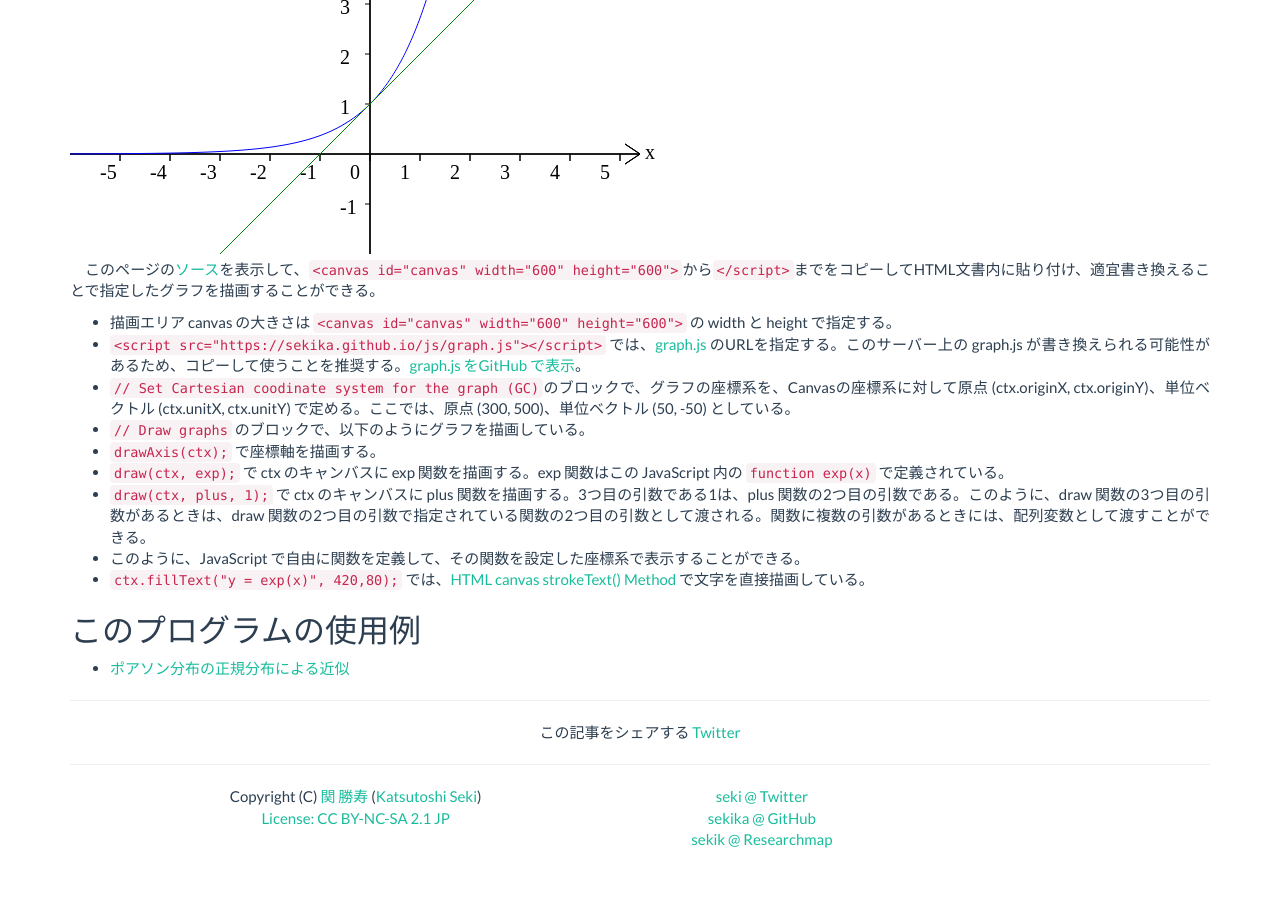
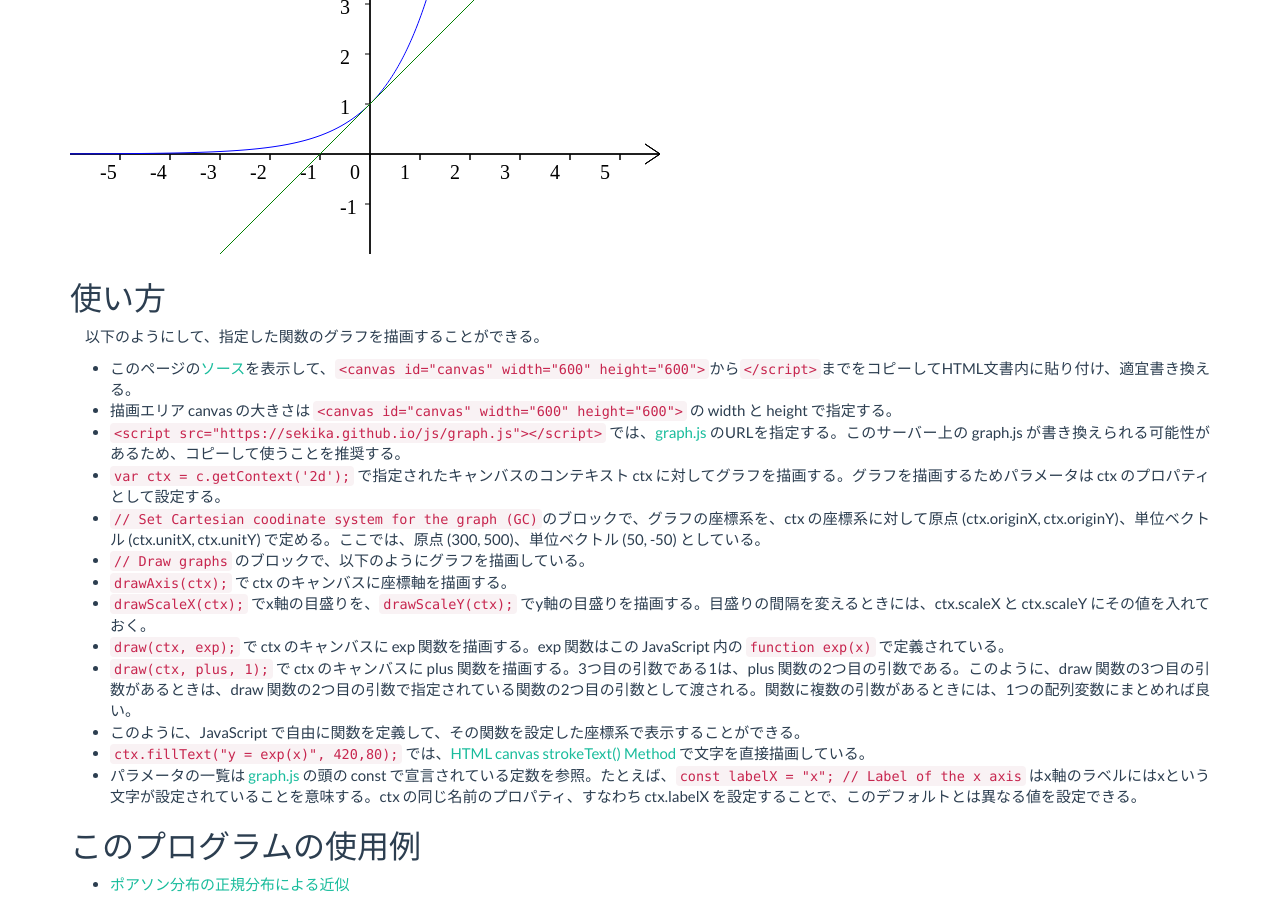
Before and after one commit to sekika/sekika.github.io, a Jekyll site: the page built from _posts/2020-01-03-DrawCartesianGraph.md, in a window 1280 px wide and 900 px high, scrolled down 661 px. Built offline with Jekyll 4.4.1, drawn with Linux system fonts in a browser that asks for light colours; nearby versions of some CDN libraries; comment, search, counter and statistics services are not loaded; before the commit the page ends 1512 px from its top, so only the background shows below that.

Commit message:
パラメータと説明の整理

```diff
--- a/_posts/2020-01-03-DrawCartesianGraph.md
+++ b/_posts/2020-01-03-DrawCartesianGraph.md
@@ -60,17 +60,23 @@ function exp(x) {
 </script>
 <!-- -------------------------------------------------------------------------------------------- -->
 
-このページの[ソース](https://raw.githubusercontent.com/sekika/sekika.github.io/master/_posts/2020-01-03-DrawCartesianGraph.md)を表示して、`<canvas id="canvas" width="600" height="600">`から`</script>`までをコピーしてHTML文書内に貼り付け、適宜書き換えることで指定したグラフを描画することができる。
+## 使い方
 
+以下のようにして、指定した関数のグラフを描画することができる。
+
+- このページの[ソース](https://raw.githubusercontent.com/sekika/sekika.github.io/master/_posts/2020-01-03-DrawCartesianGraph.md)を表示して、`<canvas id="canvas" width="600" height="600">`から`</script>`までをコピーしてHTML文書内に貼り付け、適宜書き換える。
 - 描画エリア canvas の大きさは `<canvas id="canvas" width="600" height="600">` の width と height で指定する。
-- `<script src="https://sekika.github.io/js/graph.js"></script>` では、[graph.js](https://sekika.github.io/js/graph.js) のURLを指定する。このサーバー上の graph.js が書き換えられる可能性があるため、コピーして使うことを推奨する。[graph.js をGitHub で表示](https://github.com/sekika/sekika.github.io/blob/master/js/graph.js)。
-- `// Set Cartesian coodinate system for the graph (GC)`のブロックで、グラフの座標系を、Canvasの座標系に対して原点 (ctx.originX, ctx.originY)、単位ベクトル (ctx.unitX, ctx.unitY) で定める。ここでは、原点 (300, 500)、単位ベクトル (50, -50) としている。
+- `<script src="https://sekika.github.io/js/graph.js"></script>` では、[graph.js](https://sekika.github.io/js/graph.js) のURLを指定する。このサーバー上の graph.js が書き換えられる可能性があるため、コピーして使うことを推奨する。
+- `var ctx = c.getContext('2d');` で指定されたキャンバスのコンテキスト ctx に対してグラフを描画する。グラフを描画するためパラメータは ctx のプロパティとして設定する。
+- `// Set Cartesian coodinate system for the graph (GC)`のブロックで、グラフの座標系を、ctx の座標系に対して原点 (ctx.originX, ctx.originY)、単位ベクトル (ctx.unitX, ctx.unitY) で定める。ここでは、原点 (300, 500)、単位ベクトル (50, -50) としている。
 - `// Draw graphs` のブロックで、以下のようにグラフを描画している。
-- `drawAxis(ctx);` で座標軸を描画する。
+- `drawAxis(ctx);` で ctx のキャンバスに座標軸を描画する。
+- `drawScaleX(ctx);` でx軸の目盛りを、`drawScaleY(ctx);` でy軸の目盛りを描画する。目盛りの間隔を変えるときには、ctx.scaleX と ctx.scaleY にその値を入れておく。
 - `draw(ctx, exp);` で ctx のキャンバスに exp 関数を描画する。exp 関数はこの JavaScript 内の `function exp(x)` で定義されている。
-- `draw(ctx, plus, 1);` で ctx のキャンバスに plus 関数を描画する。3つ目の引数である1は、plus 関数の2つ目の引数である。このように、draw 関数の3つ目の引数があるときは、draw 関数の2つ目の引数で指定されている関数の2つ目の引数として渡される。関数に複数の引数があるときには、配列変数として渡すことができる。
+- `draw(ctx, plus, 1);` で ctx のキャンバスに plus 関数を描画する。3つ目の引数である1は、plus 関数の2つ目の引数である。このように、draw 関数の3つ目の引数があるときは、draw 関数の2つ目の引数で指定されている関数の2つ目の引数として渡される。関数に複数の引数があるときには、1つの配列変数にまとめれば良い。
 - このように、JavaScript で自由に関数を定義して、その関数を設定した座標系で表示することができる。
 - `ctx.fillText("y = exp(x)", 420,80);` では、[HTML canvas strokeText() Method](https://www.w3schools.com/Tags/canvas_stroketext.asp) で文字を直接描画している。
+- パラメータの一覧は [graph.js](https://github.com/sekika/sekika.github.io/blob/master/js/graph.js) の頭の const で宣言されている定数を参照。たとえば、`const labelX = "x"; // Label of the x axis` はx軸のラベルにはxという文字が設定されていることを意味する。ctx の同じ名前のプロパティ、すなわち ctx.labelX を設定することで、このデフォルトとは異なる値を設定できる。
 
 ## このプログラムの使用例
 
--- a/js/graph.js
+++ b/js/graph.js
@@ -9,55 +9,82 @@
 
 'use strict';
 
+// Set default values as constant.
+// These can be changed by setting properties of ctx
+const labelX = "x"; // Label of the x axis
+const labelY = "y"; // Label of the y axis
+const topMargin = 30; // Top margin (without label)
+const rightMargin = 10; // Right margin (without label)
+const vectorWidth = 10; // Width of the vector of axis
+const vectorHeight = 15; // Height of the vector of axis
+
+const scaleX = 1; // Scale interval of x axis
+const scaleY = 1; // Scale interval of y axis
+const scaleLengthX = 6; // Length of scale of x axis
+const scaleLengthY = 5; // Length of scale of y axis
+const offsetScaleY = 30; // Location of label of y axis
+const precision = 10000000; // To prevent rounding error
+
+const plotMinX = 0; // Minimum value of x for plotInt function
+const plotSize = 4; // Size of the mark for the plotInt function
+
 // Draw axis
-function drawAxis(ctx, x, y) {
-    x = x || "x"; // Set default value
-    y = y || "y";
-    // X axis
+function drawAxis(ctx) {
+    // Set default values
+    ctx.labelX = ctx.labelX || labelX;
+    ctx.labelY = ctx.labelY || labelY;
+    ctx.topMargin = ctx.topMargin || topMargin;
+    ctx.rightMargin = ctx.rightMargin || rightMargin;
+    ctx.vectorWidth = ctx.vectorWidth || vectorWidth;
+    ctx.vectorHeight = ctx.vectorHeight || vectorHeight;
+    // Draw X axis
     ctx.beginPath();
     ctx.moveTo(0, ctx.originY);
-    ctx.lineTo(ctx.width - 30, ctx.originY);
-    ctx.lineTo(ctx.width - 45, ctx.originY - 10);
-    ctx.moveTo(ctx.width - 30, ctx.originY);
-    ctx.lineTo(ctx.width - 45, ctx.originY + 10);
-    ctx.fillText(x, ctx.width - 25, ctx.originY + 5);
-
-    // Y axis
+    ctx.lineTo(ctx.width - ctx.rightMargin, ctx.originY);
+    ctx.lineTo(ctx.width - ctx.rightMargin - ctx.vectorHeight, ctx.originY - ctx.vectorWidth);
+    ctx.moveTo(ctx.width - ctx.rightMargin, ctx.originY);
+    ctx.lineTo(ctx.width - ctx.rightMargin - ctx.vectorHeight, ctx.originY + ctx.vectorWidth);
+    ctx.fillText(ctx.labelX, ctx.width - ctx.rightMargin + 10, ctx.originY + 5);
+    // Draw Y axis
     ctx.moveTo(ctx.originX, ctx.height);
-    ctx.lineTo(ctx.originX, 30);
-    ctx.lineTo(ctx.originX - 10, 45);
-    ctx.moveTo(ctx.originX, 30);
-    ctx.lineTo(ctx.originX + 10, 45);
-    ctx.fillText(y, ctx.originX - 5, 20);
+    ctx.lineTo(ctx.originX, ctx.topMargin);
+    ctx.lineTo(ctx.originX - ctx.vectorWidth, ctx.topMargin + ctx.vectorHeight);
+    ctx.moveTo(ctx.originX, ctx.topMargin);
+    ctx.lineTo(ctx.originX + ctx.vectorWidth, ctx.topMargin + ctx.vectorHeight);
+    ctx.fillText(ctx.labelY, ctx.originX - 5, ctx.topMargin - 10);
     ctx.stroke();
 }
 
 // Draw scale of the x axis
-function drawScaleX(ctx, scaleX) {
-    var x, minX, precision;
-    precision = 10000000;
-    minX = -Math.floor((ctx.originX - 20) / ctx.unitX / scaleX) * scaleX;
-    for (x = minX; ctx.originX + ctx.unitX * x < ctx.width - 30; x = x + scaleX) {
-        x = Math.round(x * precision) / precision;
+function drawScaleX(ctx) {
+    var x, minX;
+    ctx.scaleX = ctx.scaleX || scaleX;
+    ctx.scaleLengthX = ctx.scaleLengthX || scaleLengthX;
+    ctx.rightMargin = ctx.rightMargin || rightMargin;
+    ctx.precision = ctx.precision || precision;
+    minX = -Math.floor((ctx.originX - 20) / ctx.unitX / ctx.scaleX) * ctx.scaleX;
+    for (x = minX; ctx.originX + ctx.unitX * x < ctx.width - ctx.rightMargin; x = x + ctx.scaleX) {
+        x = Math.round(x * ctx.precision) / ctx.precision;
         ctx.moveTo(ctx.originX + ctx.unitX * x, ctx.originY);
-        ctx.lineTo(ctx.originX + ctx.unitX * x, ctx.originY + 7);
-        ctx.fillStyle = "black";
+        ctx.lineTo(ctx.originX + ctx.unitX * x, ctx.originY + ctx.scaleLengthX);
         ctx.fillText(x, ctx.originX + ctx.unitX * x - 20, ctx.originY + 25);
     }
     ctx.stroke();
 }
 
 // Draw scale of the y axis
-function drawScaleY(ctx, scaleY) {
-    var y, minY, precision;
-    precision = 10000000;
-    ctx.offsetScaleY = ctx.offsetScaleY || 30;
-    minY = Math.ceil((ctx.height - ctx.originY - 10) / ctx.unitY / scaleY) * scaleY;
-    for (y = minY; ctx.originY + ctx.unitY * y > 30; y = y + scaleY) {
-        y = Math.round(y * precision) / precision;
+function drawScaleY(ctx) {
+    var y, minY;
+    ctx.scaleY = ctx.scaleY || scaleY;
+    ctx.scaleLengthY = ctx.scaleLengthY || scaleLengthY;
+    ctx.offsetScaleY = ctx.offsetScaleY || offsetScaleY;
+    ctx.precision = ctx.precision || precision;
+    minY = Math.ceil((ctx.height - ctx.originY - 10) / ctx.unitY / ctx.scaleY) * ctx.scaleY;
+    for (y = minY; ctx.originY + ctx.unitY * y > ctx.topMargin; y = y + ctx.scaleY) {
+        y = Math.round(y * ctx.precision) / ctx.precision;
         if (y !== 0) {
             ctx.moveTo(ctx.originX, ctx.originY + ctx.unitY * y);
-            ctx.lineTo(ctx.originX - 5, ctx.originY + ctx.unitY * y);
+            ctx.lineTo(ctx.originX - ctx.scaleLengthY, ctx.originY + ctx.unitY * y);
             ctx.fillText(y.toString(), ctx.originX - ctx.offsetScaleY, ctx.originY + ctx.unitY * y + 10);
         }
     }
@@ -67,13 +94,15 @@ function drawScaleY(ctx, scaleY) {
 // Draw a graph
 function draw(ctx, func, parameter) {
     var x, y, pixX, pixY, first;
+    ctx.topMargin = ctx.topMargin || topMargin;
+    ctx.rightMargin = ctx.rightMargin || rightMargin;
     ctx.beginPath();
     first = true;
-    for (pixX = 0; pixX < ctx.width - 30; pixX++) {
+    for (pixX = 0; pixX < ctx.width - ctx.rightMargin; pixX++) {
         x = (pixX - ctx.originX) / ctx.unitX;
         y = func(x, parameter);
         pixY = ctx.originY + ctx.unitY * y;
-        if (pixY >= 35 && pixY <= ctx.height) {
+        if (pixY >= ctx.topMargin + 5 && pixY <= ctx.height) {
             if (first) {
                 ctx.moveTo(pixX, pixY);
                 first = false;
@@ -90,15 +119,18 @@ function draw(ctx, func, parameter) {
 // Plot integer values
 function plotInt(ctx, func, parameter) {
     var x, y, pixX, pixY;
-    ctx.plotMinX = ctx.plotMinX || 0;
+    ctx.plotMinX = ctx.plotMinX || plotMinX;
+    ctx.plotSize = ctx.plotSize || plotSize;
+    ctx.topMargin = ctx.topMargin || topMargin;
+    ctx.rightMargin = ctx.rightMargin || rightMargin;
     ctx.beginPath();
-    for (x = ctx.plotMinX; x * ctx.unitX < ctx.width - ctx.originX - 30; x++) {
+    for (x = ctx.plotMinX; x * ctx.unitX < ctx.width - ctx.originX - ctx.rightMargin; x++) {
         y = func(x, parameter);
         pixX = ctx.originX + ctx.unitX * x;
         pixY = ctx.originY + ctx.unitY * y;
-        if (pixY >= 35 && pixY <= ctx.height) {
+        if (pixY >= ctx.topMargin + 5 && pixY <= ctx.height) {
             ctx.beginPath();
-            ctx.arc(pixX, pixY, 4, 0, Math.PI * 2);
+            ctx.arc(pixX, pixY, ctx.plotSize, 0, Math.PI * 2);
             ctx.fill();
         }
     }
```
Also changed, not shown: other parts of _posts/2020-01-03-DrawCartesianGraph.md (+3 -3 lines), _posts/2020-01-04-Poisson.md (+4 -4 lines).
